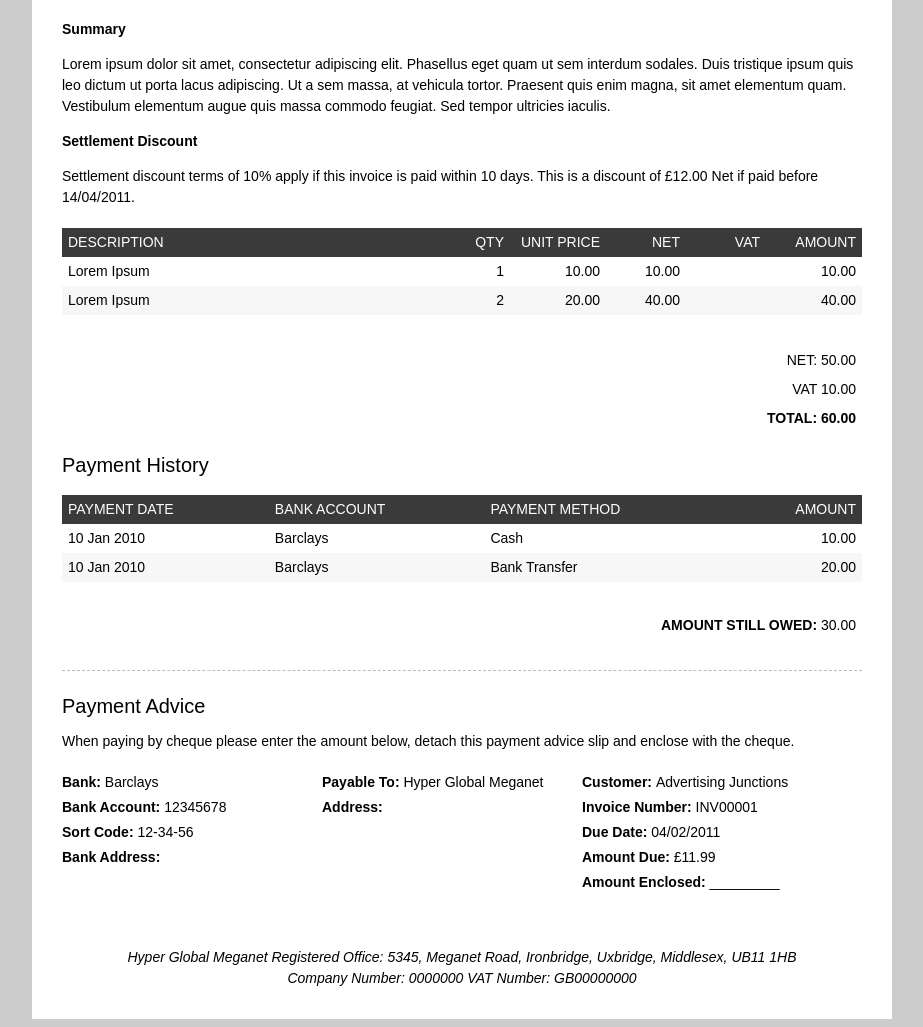
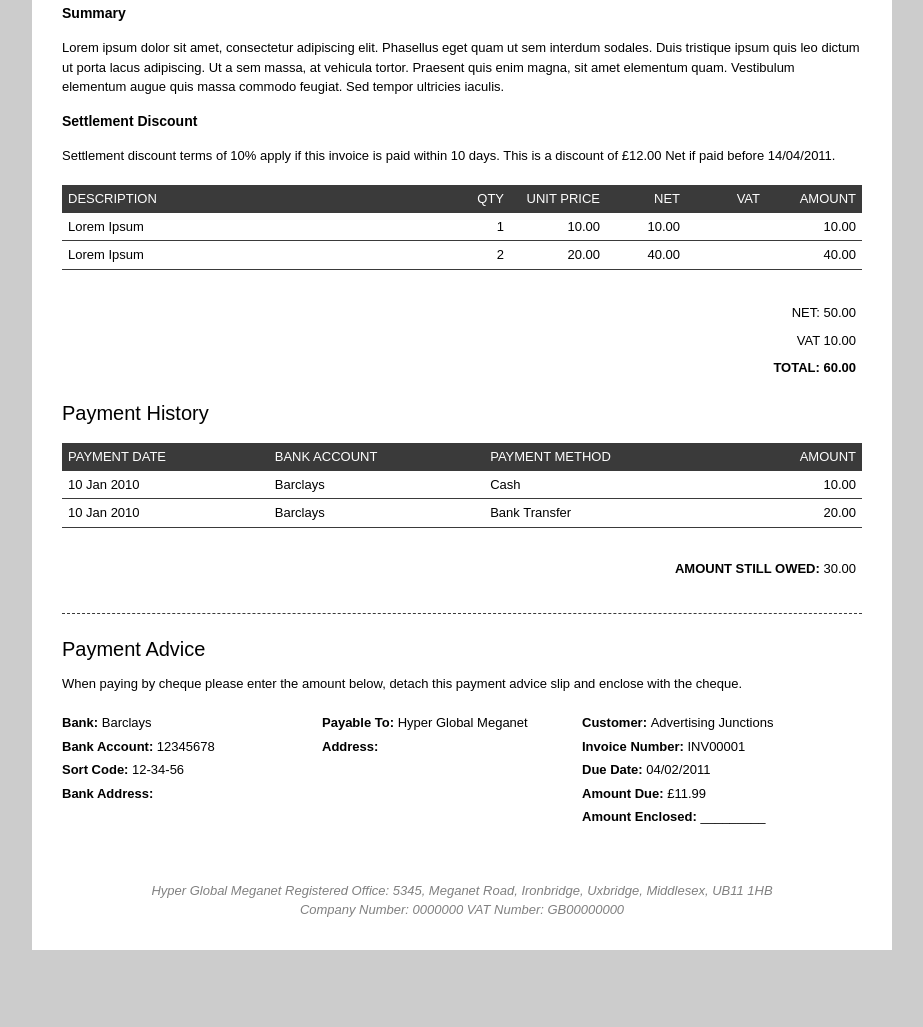
Before and after one commit to toru-digital/invoice-template, a website: page index.html in a window 1280 px wide. Shown: the part 468-1495 px from the top of the page, without its empty margins (178-1101 px from the left). After the commit the page ends 1426 px from the top, so only its background shows below. Drawn offline with Linux system fonts and the light colour scheme.

Commit message:
more minor style changes

```diff
--- a/style-advice.scss
+++ b/style-advice.scss
@@ -1,6 +1,6 @@
 .cb-page {
 	.cb-footer {
-		border-top: 1px dashed #bbbbbb !important;
+		border-top: 1px dashed #3a3a3a !important;
 		margin: 30px 0px 0px 0px !important;
 		padding: 10px 0px 0px 0px !important;
 	}
@@ -31,6 +31,7 @@
 
 	.cb-registered-office {
 		font-style : italic;
+		color : grey;
 		clear: both !important;
 		margin: 0px 0px 0px 0px !important;
 		padding: 20px 0px 0px 0px !important;
--- a/style-general.scss
+++ b/style-general.scss
@@ -2,7 +2,7 @@
 	background-color : #ffffff !important;
 	color: #000000 !important;
 	font-family: Arial, "Helvetica Neue", Helvetica, sans-serif !important;
-	font-size: 14px !important;
+	font-size: 13px !important;
 	line-height : 1.5;
 	margin: 0px auto !important;
 	padding: 30px 30px 30px 30px !important;
--- a/style-history.scss
+++ b/style-history.scss
@@ -41,11 +41,11 @@
 	table.cb-payments tbody tr.cb-payment {
 		background: #ffffff !important;
 		color: #000000 !important;
+		border-bottom: 1px solid #3a3a3a;
 	}
 
 	table.cb-payments tbody tr.cb-payment.alt {
-		background: #f7f7f7 !important;
-		color: #000000 !important;
+
 	}
 
 	table.cb-payments tfoot tr {
--- a/style-items.scss
+++ b/style-items.scss
@@ -54,11 +54,11 @@
 	table.cb-invoice-items tbody tr.cb-item {
 		background: #ffffff !important;
 		color: #000000 !important;
+		border-bottom: 1px solid #3a3a3a;
 	}
 
 	table.cb-invoice-items tbody tr.cb-item.alt {
-		background: #f7f7f7 !important;
-		color: #000000 !important;
+
 	}
 
 	table.cb-invoice-items tfoot tr.cb-total {
--- a/style-pdf.scss
+++ b/style-pdf.scss
@@ -11,6 +11,7 @@
 		background: #ffffff !important;
 		color: #000000 !important;
 		font-family: Helvetica !important;
+		font-size : 13px;
 		margin: 0.6cm 1cm 2.5cm 1cm !important;
 		size: A4 portrait !important;
 		@bottom-center {
@@ -45,6 +46,7 @@
 
 	.cb-page .cb-footer {
 		float: bottom !important;
+		font-size : 13px;
 	}
 
 	.cb-page ul.cb-payment-methods li.cb-method {
```
Also changed, not shown: style.css.
